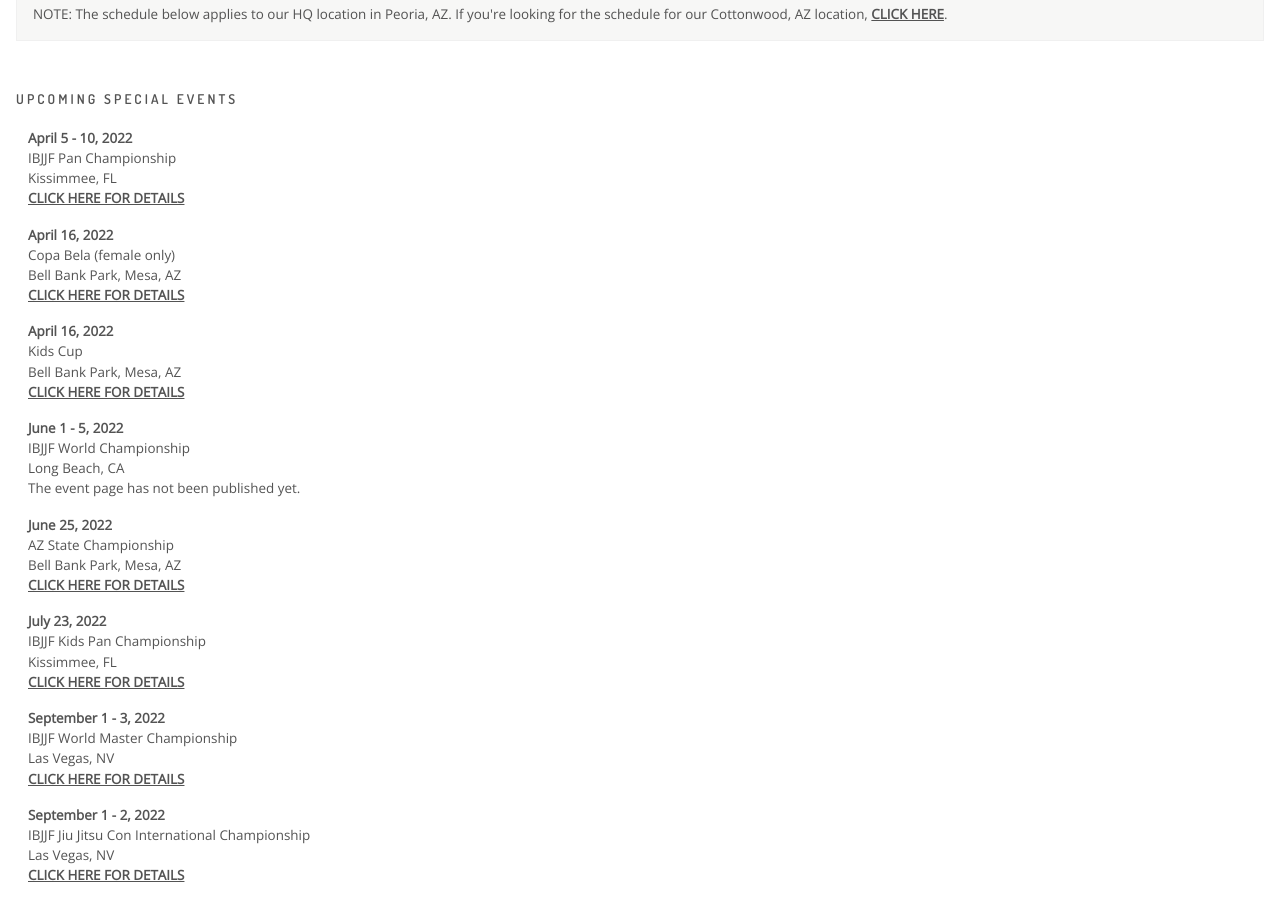
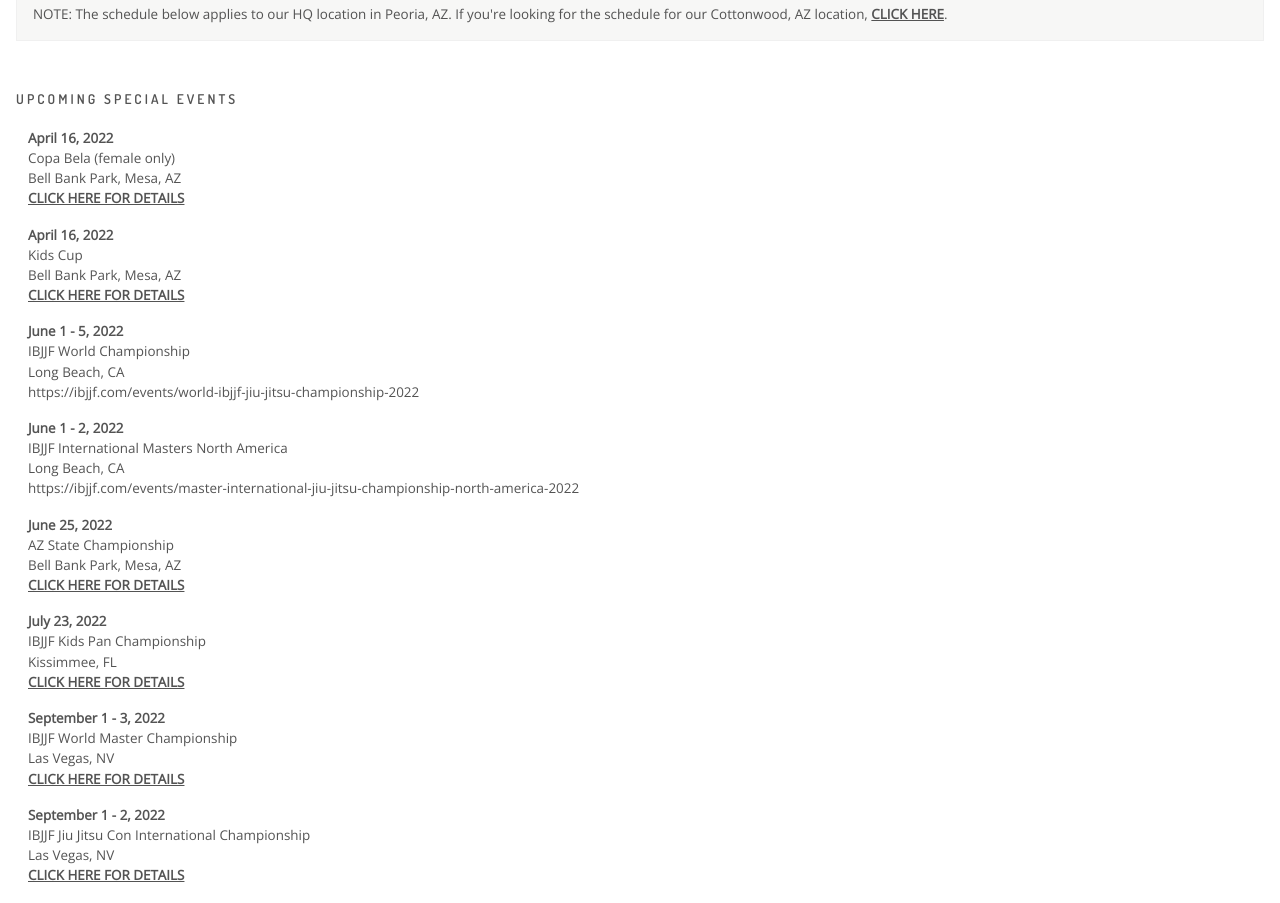
Before and after one commit to shannonhorn/AlliedJiuJitsu, a Next.js app: page /schedule in a window 1280 px wide. Shown: the part 1080-1983 px from the top of the page. Built offline with nearby package versions, Linux system fonts and the light colour scheme.

Commit message:
updated schedule

```diff
--- a/pages/schedule.js
+++ b/pages/schedule.js
@@ -146,7 +146,7 @@
                     <a target="_blank">Click here for details</a>
                   </Link>
                 </li> */}
-                <li>
+                {/* <li>
                   <div className={styles.schedule_heading}>
                     April 5 - 10, 2022
                   </div>
@@ -155,7 +155,7 @@
                   <Link href="https://ibjjf.com/events/pan-ibjjf-jiu-jitsu-championship-2022">
                     <a target="_blank">Click here for details</a>
                   </Link>
-                </li>
+                </li> */}
                 <li>
                   <div className={styles.schedule_heading}>April 16, 2022</div>
                   <div>Copa Bela (female only)</div>
@@ -178,7 +178,19 @@
                   </div>
                   <div>IBJJF World Championship</div>
                   <div>Long Beach, CA</div>
-                  <div>The event page has not been published yet.</div>
+                  <div>
+                    https://ibjjf.com/events/world-ibjjf-jiu-jitsu-championship-2022
+                  </div>
+                </li>
+                <li>
+                  <div className={styles.schedule_heading}>
+                    June 1 - 2, 2022
+                  </div>
+                  <div>IBJJF International Masters North America</div>
+                  <div>Long Beach, CA</div>
+                  <div>
+                    https://ibjjf.com/events/master-international-jiu-jitsu-championship-north-america-2022
+                  </div>
                 </li>
                 <li>
                   <div className={styles.schedule_heading}>June 25, 2022</div>
```
